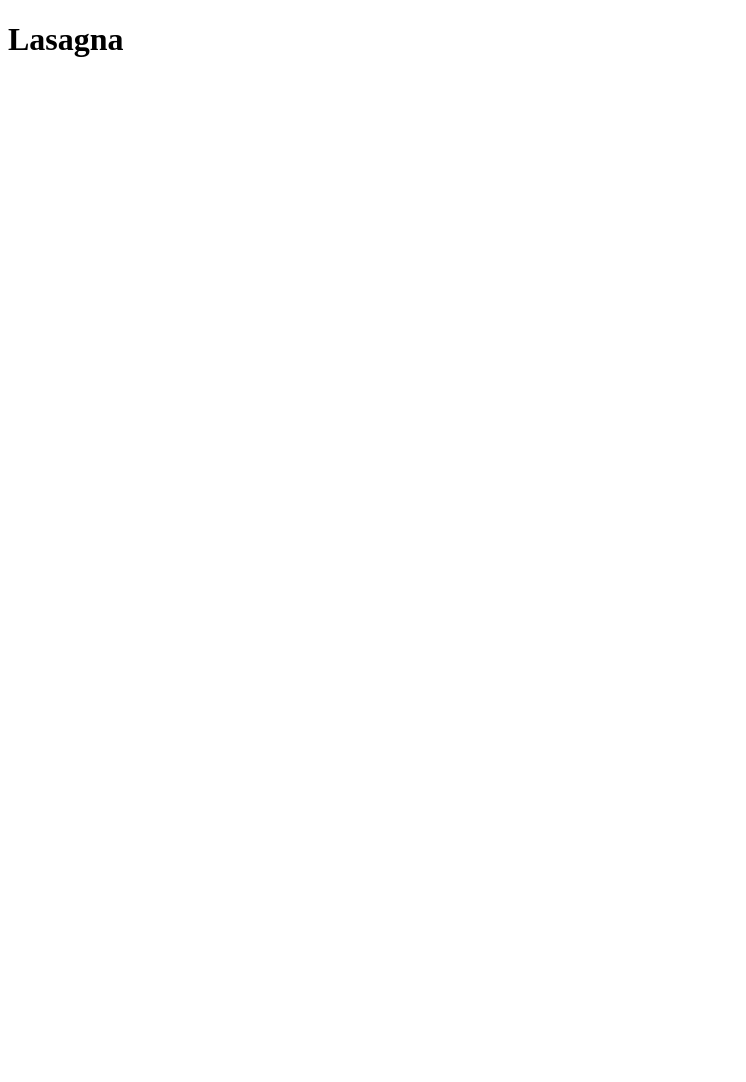
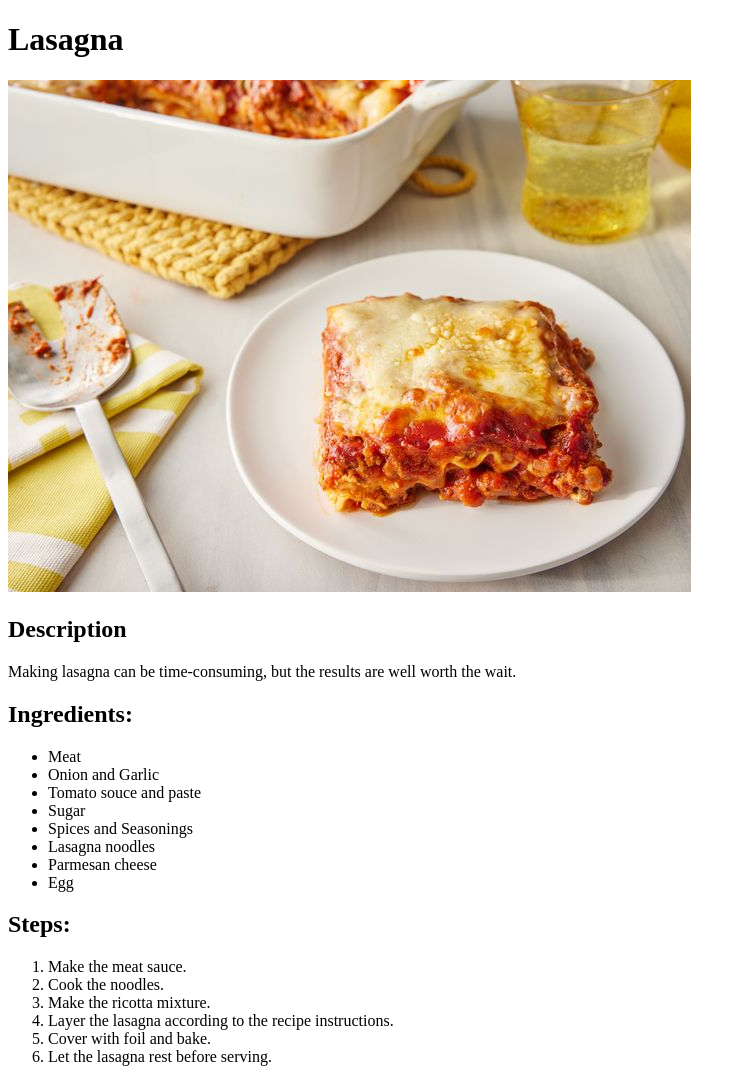
Before and after one commit to andrejvasiliu/odin-recipes, a plain HTML site: page recipes/lasagna.html in a window 1280 px wide. Shown: the whole page, without its empty margins (0-746 px from the left). Before the commit the page ends 800 px from the top, so only its background shows below. Drawn offline with Linux system fonts and the light colour scheme.

Commit message:
Populate lasagna recipe page
Added content for lasagna recipe page and picture also.

```diff
--- a/recipes/lasagna.html
+++ b/recipes/lasagna.html
@@ -7,5 +7,28 @@
 </head>
 <body>
     <h1>Lasagna</h1>
+    <img src="../thatShitGarfieldEat.jpg" alt="A picture of a freshly baked lasagna">
+    <h2>Description</h2>
+    <p>Making lasagna can be time-consuming, but the results are well worth the wait.</p>
+    <h2>Ingredients:</h2>
+    <ul>
+        <li>Meat</li>
+        <li>Onion and Garlic</li>
+        <li>Tomato souce and paste</li>
+        <li>Sugar</li>
+        <li>Spices and Seasonings</li>
+        <li>Lasagna noodles</li>
+        <li>Parmesan cheese</li>
+        <li>Egg</li>
+    </ul>
+    <h2>Steps:</h2>
+    <ol>
+        <li>Make the meat sauce.</li>
+        <li>Cook the noodles.</li>
+        <li>Make the ricotta mixture.</li>
+        <li>Layer the lasagna according to the recipe instructions.</li>
+        <li>Cover with foil and bake.</li>
+        <li>Let the lasagna rest before serving.</li>
+    </ol>
 </body>
 </html>
```
Also changed, not shown: recipes/cornbread.html (added), thatShitGarfieldEat.jpg (added).
